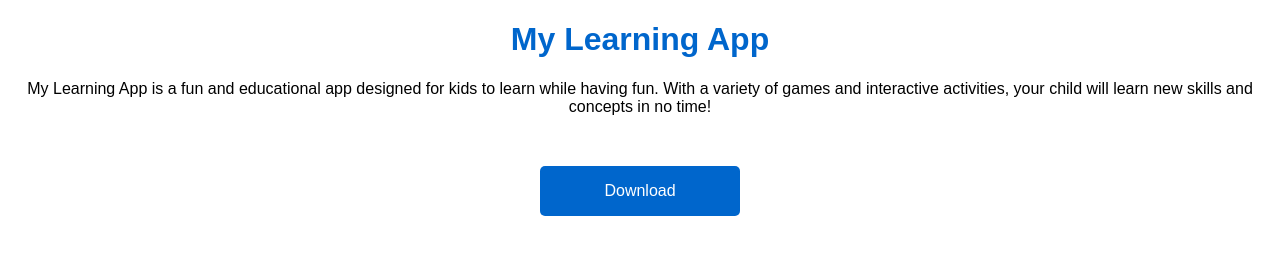
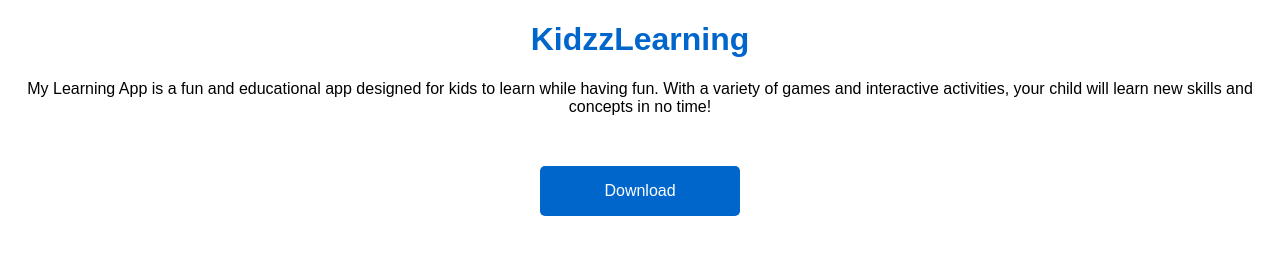
Before and after one commit to Gopinath-08/KidzzLearning.github.io, a plain HTML site: page index.html in a window 1280 px wide. Drawn offline with Linux system fonts and the light colour scheme.

Commit message:
Update index.html

```diff
--- a/index.html
+++ b/index.html
@@ -36,7 +36,7 @@
     </style>
   </head>
   <body>
-    <h1>My Learning App</h1>
+    <h1>KidzzLearning</h1>
     <p><p>My Learning App is a fun and educational app designed for kids to learn while having fun. With a variety of games and interactive activities, your child will learn new skills and concepts in no time!</p></p>
     <a href="kidz.apk" class="cta">Download</a>
   </body>
```
